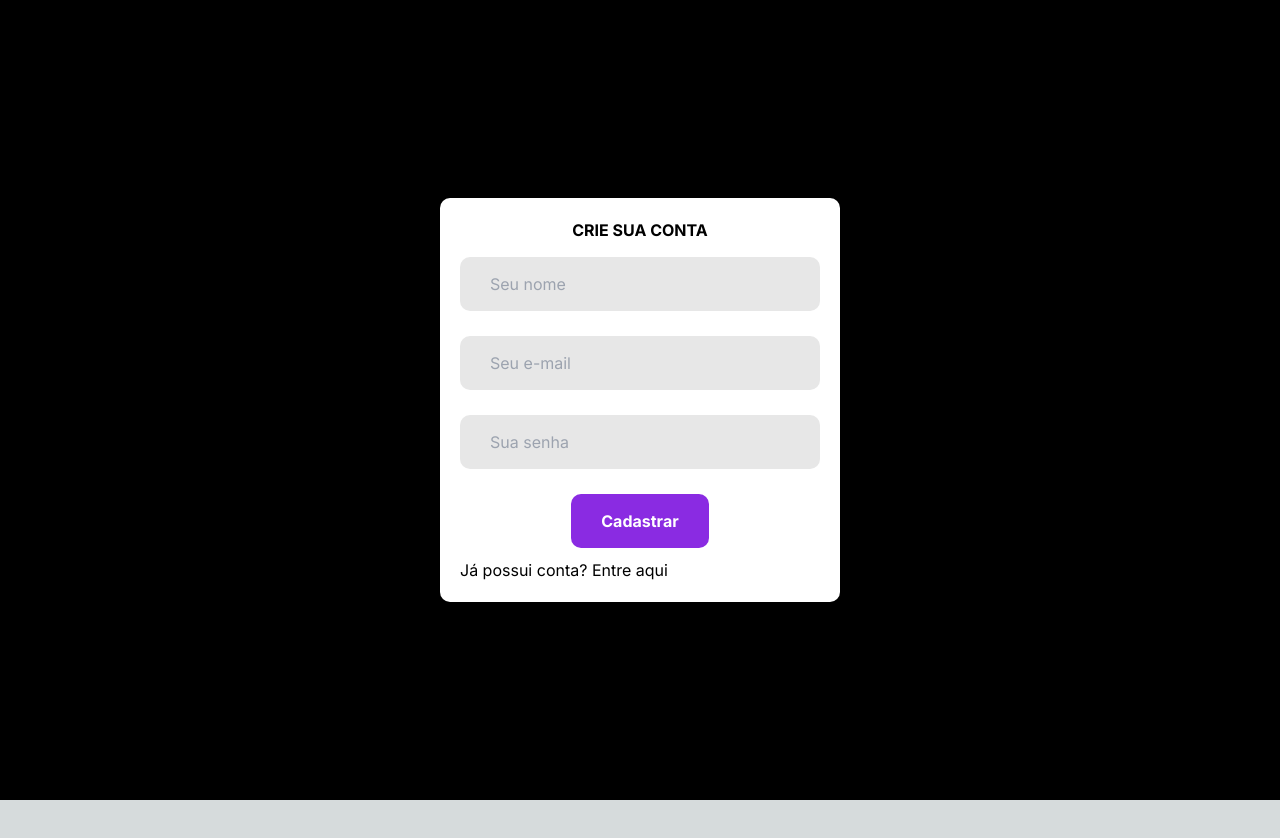
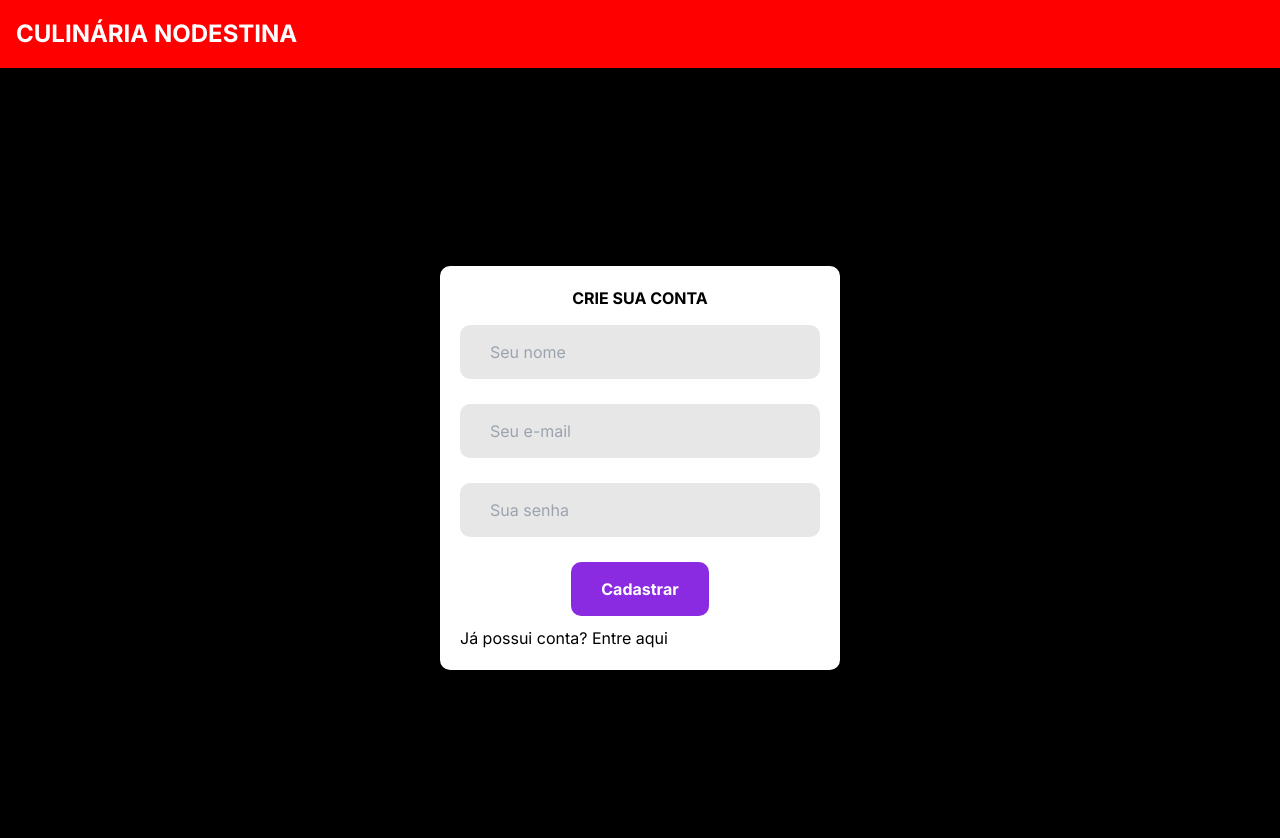
Before and after one commit to flaviogui/ProjectPWeb, a Next.js app in the folder receitas-culinarias/: page /cadastro in a window 1280 px wide. Shown: the top 838 px of the page. Before the commit the page ends 800 px from the top, so only its background shows below. Built offline with nearby package versions, Linux system fonts and the light colour scheme.

Commit message:
header adicionado a tela login e cadastro

```diff
--- a/receitas-culinarias/src/app/cadastro/page.tsx
+++ b/receitas-culinarias/src/app/cadastro/page.tsx
@@ -3,9 +3,12 @@ import styles from "../styles/Cadastro.module.css"
 import Input from '../componentes/input/input'
 import Button from "../componentes/button/button"
 import Link from 'next/link'
+import Heard from "../componentes/header/header2"
 
 export default function CadastroPage(){
   return(
+    <div>
+      <Heard/>
     <div className={styles.background}>
       <LoginCard title = "CRIE SUA CONTA">
       <form className={styles.form}>
@@ -18,5 +21,6 @@ export default function CadastroPage(){
       </form>
       </LoginCard>
     </div>
+    </div>
   )
 }
--- a/receitas-culinarias/src/app/componentes/button/button.module.css
+++ b/receitas-culinarias/src/app/componentes/button/button.module.css
@@ -2,7 +2,7 @@
     color: #fff;
     padding: 15px 30px;
     border: 0;
-    background-color: blueviolet;
+    background-color:blueviolet;
     font-size: 16px;
     font-weight: bold;
     border-radius:10px;
--- a/receitas-culinarias/src/app/componentes/header/header.module.css
+++ b/receitas-culinarias/src/app/componentes/header/header.module.css
@@ -14,6 +14,7 @@
     text-decoration: none;
     color: #fff;
     margin-right: 1rem;
+
   }
 
 
```
